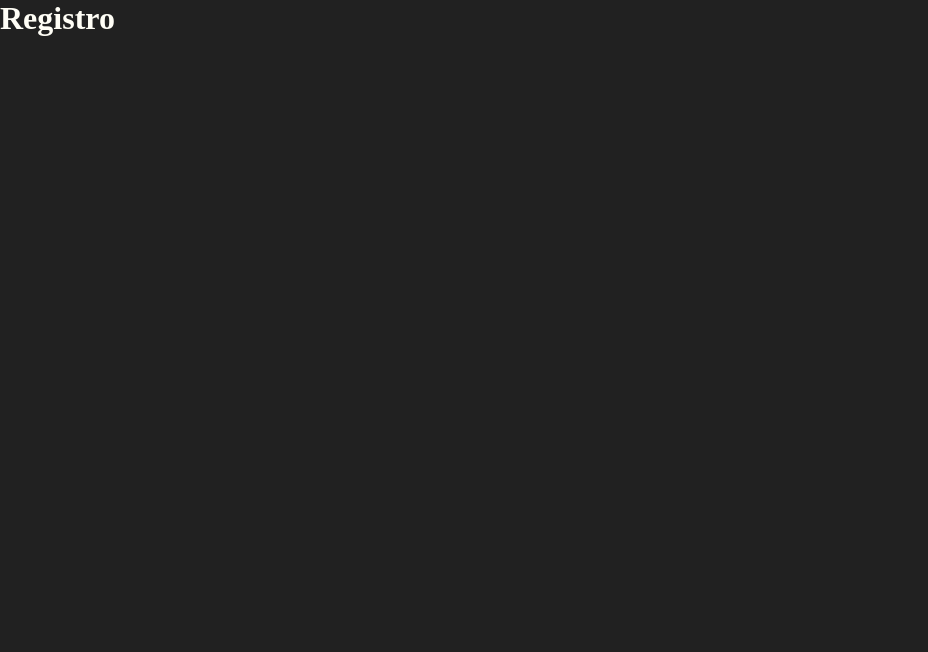
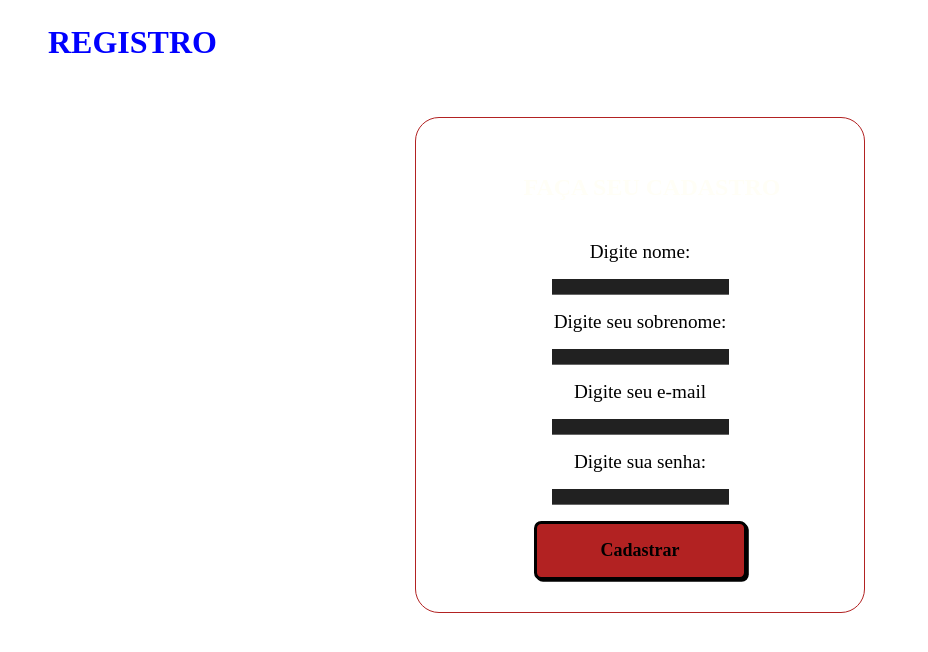
Before and after one commit to luanasantosb/projetoFututoDigital, a React (Vite) app: page /registro in a window 1280 px wide. Shown: the top 652 px of the page, without its empty margins (0-928 px from the left). Built offline with nearby package versions, Linux system fonts and the light colour scheme.

Commit message:
alterações  em cards

```diff
--- a/src/App.jsx
+++ b/src/App.jsx
@@ -4,12 +4,14 @@ import Login from "./pages/Login";
 import Admin from "./pages/Admin";
 import MeusPedidos from "./pages/MeusPedidos";
 import Registro from "./pages/Registro";
+import ServiceCard from "./components/ServiceCard";
 
 function App() {
   return (
     <Router>
       <Routes>
         <Route path="/" element={<Home />} />
+        <Route path="/service/:id" element={<ServiceCard />} />
         <Route path="/login" element={<Login />} />
         <Route path="/admin" element={<Admin />} />
         <Route path="/meus-pedidos" element={<MeusPedidos />} />
--- a/src/components/ServiceCard.jsx
+++ b/src/components/ServiceCard.jsx
@@ -1,29 +1,30 @@
-// src/components/ServiceCard.jsx
+import { Link } from "react-router-dom";
+
 export default function ServiceCard({ service }) {
   return (
-    <div style={styles.card}>
-      <h3>{service.name}</h3>
-      <p>{service.description}</p>
-      <p style={styles.price}>R$ {service.price}</p>
-    </div>
+    <Link
+      to={`/service/${service.id}`}
+      style={{ textDecoration: "none", color: "inherit" }}
+    >
+      <div style={styles.card}>
+        <img src={service.image} alt={service.title} style={styles.image} />
+        <h3>{service.title}</h3>
+        <p>R$ {service.price}</p>
+      </div>
+    </Link>
   );
 }
 
 const styles = {
-    body:{
-        backgroundColor:"#212121",
-        color:"#fff",
-    },
   card: {
-    border: "1px solid #555",
+    border: "1px solid #ddd",
     borderRadius: "8px",
     padding: "1rem",
-    boxShadow: "0 2px 5px rgba(0,0,0,0.1)",
-    backgroundColor: "#121212",
-    color:"#fff",
+    cursor: "pointer",
   },
-  price: {
-    fontWeight: "bold",
-    marginTop: "0.5rem",
+  image: {
+    width: "100%",
+    height: "150px",
+    objectFit: "contain",
   },
 };
--- a/src/pages/Home.jsx
+++ b/src/pages/Home.jsx
@@ -1,7 +1,5 @@
-import Menu from "../components/Menu";
 import { useEffect, useState } from "react";
 import ServiceCard from "../components/ServiceCard";
-import '../styles.css';
 
 export default function Home() {
   const [services, setServices] = useState([]);
@@ -23,9 +21,7 @@ export default function Home() {
   if (loading) return <p>Carregando serviços...</p>;
 
   return (
-      <div>
-      <Menu />
-      <h1 style={styles.h1}>Página Inicial</h1>
+    <div>
       <div style={styles.grid}>
         {services.map((service) => (
           <ServiceCard key={service.id} service={service} />
@@ -36,15 +32,11 @@ export default function Home() {
 }
 
 const styles = {
+
   grid: {
     display: "grid",
     gridTemplateColumns: "repeat(auto-fit, minmax(250px, 1fr))",
     gap: "1.5rem",
     padding: "1.5rem",
   },
-  h1:{
-    paddingLeft:"1.5rem",
-    color:"#FFFEF6",
-    textTransform:"uppercase",
-  },
 };
--- a/src/pages/Login.jsx
+++ b/src/pages/Login.jsx
@@ -14,12 +14,12 @@ export default function Login() {
             <input className="input" type="text" />
 
             <label style={styles.label}>Digite sua senha:</label>
-            <input className="input" type="password" />
+            <input className="input" type="password"/>
 
-            <input style={styles.submit} type="submit" value="Logar" />
+            <input className="btn" type="submit" value="Logar" />
           </form>
 
-          <span>Não possui conta? Castre-se aqui!</span>
+          <p style={styles.registro}> Não possui uma conta? Cadastre-se aqui</p>
         </fieldset>
       </div>
     </div>
@@ -52,7 +52,7 @@ const styles = {
     height: "auto",
     padding: "2rem",
     borderRadius:"24px",
-    border:"2px solid #B22222",
+    border:"1px solid #B22222",
   },
   form: {
     display: "flex",
@@ -78,5 +78,12 @@ const styles = {
     border: "none",
     borderRadius: "2px",
     fontSize: "1rem",
+  },
+  registro:
+  {
+    color: "red",
+    marginTop:"1rem",
+    gap:"1.2rem",
+    padding: "1rem 4rem",
   }
 };
--- a/src/pages/Registro.jsx
+++ b/src/pages/Registro.jsx
@@ -1,3 +1,91 @@
+import Menu from "../components/Menu";
+import { useEffect, useState } from "react";
+import '../styles.css';
 export default function Registro() {
-  return <h1>Registro</h1>;
+  return (
+    <div>
+      <h1 style={styles.h1}>Registro</h1>
+      <div style={styles.container}>
+
+        <fieldset style={styles.fieldset}>
+          <form style={styles.form}>
+            <h2 style={styles.h2}>Faça seu cadastro</h2>
+            <label style={styles.label}>Digite nome:</label>
+            <input className="input" type="text" />
+            <label style={styles.label}>Digite seu sobrenome:</label>
+            <input className="input" type="text" />
+            <label style={styles.label}>Digite seu e-mail</label>
+            <input className="input" type="text" />
+            <label style={styles.label}>Digite sua senha:</label>
+            <input className="input" type="password"/>
+
+            <input className="btn" type="submit" value="Cadastrar" />
+          </form>
+
+        </fieldset>
+      </div>
+    </div>
+  );
 }
+
+const styles = {
+  h1: {
+    margin: "1.5rem",
+    paddingLeft: "1.5rem",
+    color: "blue",
+    textTransform: "uppercase",
+  },
+  h2: {
+    margin: "1.5rem",
+    paddingLeft: "1.5rem",
+    color: "#FFFEF6",
+    textTransform: "uppercase",
+  },
+
+  container: {
+    display: "flex",
+    justifyContent: "center",
+    alignItems: "center",
+    minHeight: "70vh",
+  },
+  fieldset:{
+    display: "inline-block",
+    width: "30%",
+    height: "auto",
+    padding: "2rem",
+    borderRadius:"24px",
+    border:"1px solid #B22222",
+  },
+  form: {
+    display: "flex",
+    justifyContent: "center",
+    alignItems: "center",
+    flexDirection: "column",
+    gap: "1rem",
+  },
+  input: {
+    border: "none",
+    borderBottom: "1px solid red;",
+    outline: "none",
+  },
+  label: {
+    fontSize: "1.2rem",
+  },
+  submit:
+  {
+    color: "#fffef6",
+    backgroundColor: "#B22222",
+    padding: "1rem 4rem",
+    outline: "none",
+    border: "none",
+    borderRadius: "2px",
+    fontSize: "1rem",
+  },
+  registro:
+  {
+    color: "red",
+    marginTop:"1rem",
+    gap:"1.2rem",
+    padding: "1rem 4rem",
+  }
+};
--- a/src/styles.css
+++ b/src/styles.css
@@ -1,11 +1,6 @@
 *{
     margin:0;
     padding: 0;
-}
-body{
-    background-color: #212121;
-    color: #fffef6;
-    min-height: 100vh;
 }
 
 .input {
@@ -18,3 +13,26 @@ body{
 .input:focus {
   border-bottom: 2px solid #B22222;
 }
+
+
+.btn{
+  background: #B22222;
+  font-family: inherit;
+  padding: 1rem 4rem;
+  font-weight: 900;
+  font-size: 18px;
+  border: 3px solid #000;
+  border-radius: 0.4em;
+  box-shadow: 0.1em 0.1em;
+  cursor: pointer;
+}
+
+.btn:hover {
+  transform: translate(-0.05em, -0.05em);
+  box-shadow: 0.15em 0.15em;
+}
+
+.btn:active {
+  transform: translate(0.05em, 0.05em);
+  box-shadow: 0.05em 0.05em;
+}
```
Also changed, not shown: src/pages/ServiceDetails.jsx (added, +56 -0 lines).
